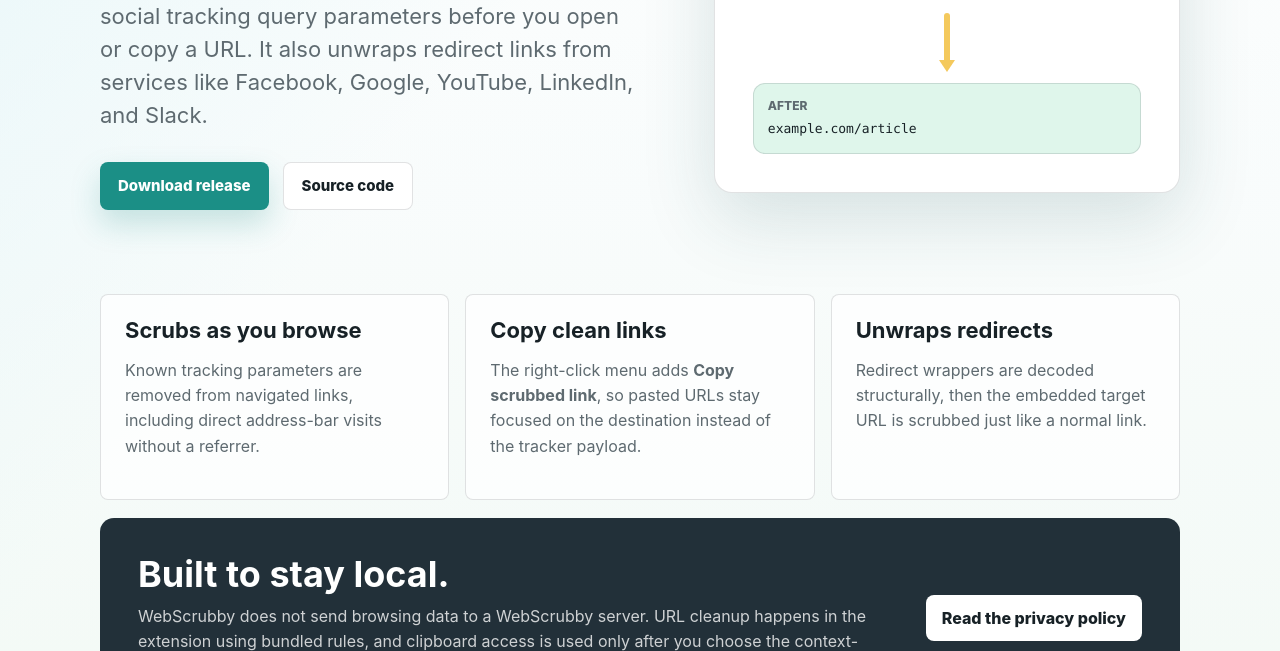
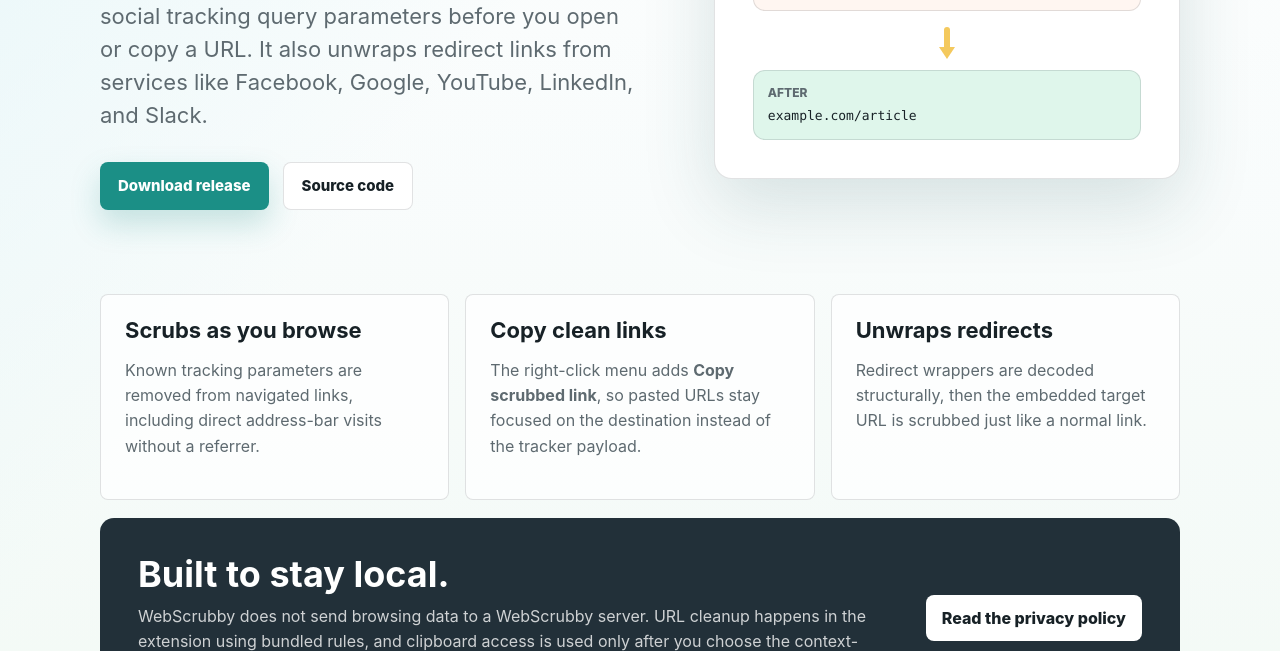
Before and after one commit to nikolay/webscrubby, a browser extension: page site/index.html in a window 1280 px wide. Shown: the part 449-1100 px from the top of the page. Drawn offline with Linux system fonts and the light colour scheme.

Commit message:
Shorten demo arrow

```diff
--- a/site/styles.css
+++ b/site/styles.css
@@ -223,7 +223,7 @@
 .scrub-arrow {
   background: var(--sun);
   border-radius: 999px;
-  height: 54px;
+  height: 27px;
   position: relative;
   width: 6px;
 }
```
